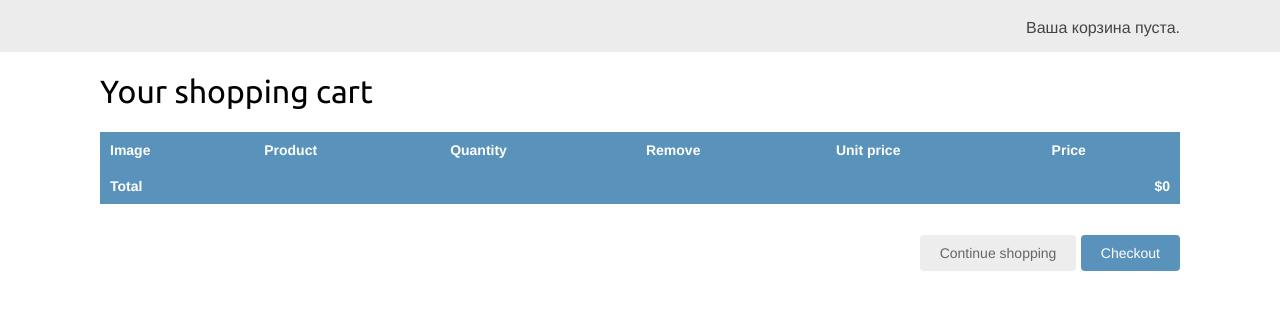
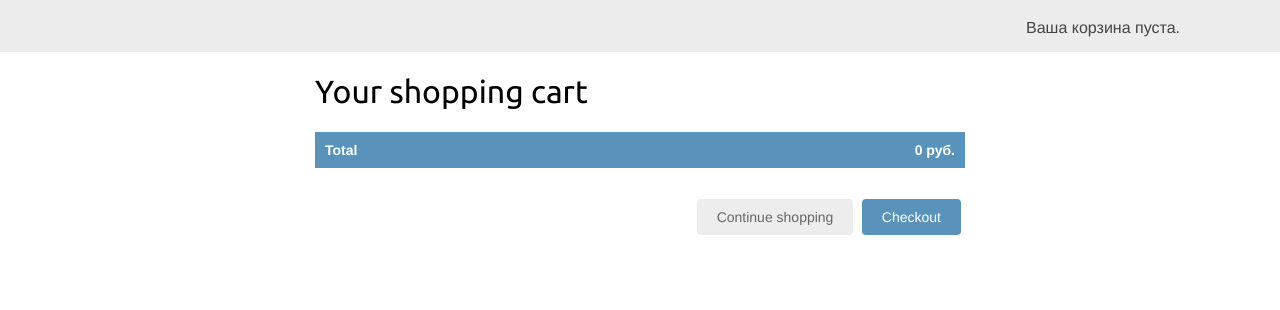
Before and after one commit to mtutarinov/picture_shop, a Django app: template cart/templates/cart/detail.html in a window 1280 px wide. Shown: the part 46-356 px from the top of the page. Run offline with Django 3.2, Linux system fonts and the light colour scheme; the template is opened without the code that fills it, so the values that code supplies are empty; parts of the project's set-up code (start-up, migrations or seed data) failed here and were passed over.

Commit message:
change project

```diff
--- a/cart/cart.py
+++ b/cart/cart.py
@@ -10,14 +10,14 @@ class Cart:
             cart = self.session[settings.CART_SESSION_ID] = {}
         self.cart = cart
 
-    def add(self, painting, quantity=1, override_quantity=False):
+    def add(self, painting):
         painting_id = str(painting.id)
         if painting_id not in self.cart:
-            self.cart[painting_id] = {'quantity': 0, 'price': str(painting.price)}
-        if override_quantity:
-            self.cart[painting_id]['quantity'] = quantity
-        else:
-            self.cart[painting_id]['quantity'] += quantity
+            self.cart[painting_id] = {'price': str(painting.price)}
+        # if override_quantity:
+        #     self.cart[painting_id]['quantity'] = quantity
+        # else:
+        #     self.cart[painting_id]['quantity'] += quantity
 
         self.save()
 
@@ -38,14 +38,16 @@ class Cart:
             cart[str(painting.id)]['painting'] = painting
         for item in cart.values():
             item['price'] = int(item['price'])
-            item['total_price'] = item['price'] * item['quantity']
+            # item['total_price'] = item['price'] * item['quantity']
+            # item['total_price'] += item['price']
             yield item
 
     def __len__(self):
-        return sum(item['quantity'] for item in self.cart.values())
+        # return sum(item['quantity'] for item in self.cart.values())
+        return len(self.cart.values())
 
     def get_total_price(self):
-        return sum(int(item['price']) * item['quantity'] for item in self.cart.values())
+        return sum(int(item['price']) for item in self.cart.values())
 
     def clear(self):
         del self.session[settings.CART_SESSION_ID]
--- a/cart/templates/cart/detail.html
+++ b/cart/templates/cart/detail.html
@@ -4,18 +4,9 @@
 Your shopping cart
 {% endblock %}
 {% block content %}
+<div class="checkout">
 <h1>Your shopping cart</h1>
 <table class="cart">
-    <thead>
-    <tr>
-        <th>Image</th>
-        <th>Product</th>
-        <th>Quantity</th>
-        <th>Remove</th>
-        <th>Unit price</th>
-        <th>Price</th>
-    </tr>
-    </thead>
     <tbody>
     {% for item in cart %}
     {% with painting=item.painting %}
@@ -26,22 +17,20 @@ Your shopping cart
             </a>
         </td>
         <td>{{ painting.name }}</td>
-        <td>{{ item.quantity }}</td>
+        <td class="num">{{ item.price }} руб.</td>
         <td>
             <form action="{% url 'cart:cart_remove' painting.id %}" method="post">
             <input type="submit" value="Remove">
             {% csrf_token %}
             </form>
         </td>
-        <td class="num">${{ item.price }}</td>
-        <td class="num">${{ item.total_price }}</td>
     </tr>
     {% endwith %}
     {% endfor %}
     <tr class="total">
         <td>Total</td>
-        <td colspan="4"></td>
-        <td class="num">${{ cart.get_total_price }}</td>
+        <td colspan="2"></td>
+        <td class="num">{{ cart.get_total_price }} руб.</td>
     </tr>
     </tbody>
 </table>
@@ -51,4 +40,5 @@ Your shopping cart
         Checkout
     </a>
 </p>
+</div>
 {% endblock %}
--- a/order/models.py
+++ b/order/models.py
@@ -36,10 +36,9 @@ class OrderPainting(models.Model):
                                  on_delete=models.CASCADE)
     price = models.DecimalField(max_digits=10,
                                 decimal_places=2)
-    quantity = models.PositiveIntegerField(default=1)
 
     def __str__(self):
         return str(self.id)
 
     def get_cost(self):
-        return self.price * self.quantity
+        return self.price
--- a/order/views.py
+++ b/order/views.py
@@ -12,9 +12,9 @@ def order_create(request):
             order = form.save()
             for item in cart:
                 OrderPainting.objects.create(order=order,
-                                        painting=item['painting'],
-                                        price=item['price'],
-                                        quantity=item['quantity'])
+                                             painting=item['painting'],
+                                             price=item['price'],
+                                             )
 
             cart.clear()
             return render(request,
--- a/shop/static/css/base.css
+++ b/shop/static/css/base.css
@@ -26,6 +26,8 @@ a.button, input[type="submit"] {
     padding:10px 20px;
     font-size:14px;
     border:0;
+    margin-right: 4px;
+
 }
 
 a.button.light {
@@ -219,6 +221,7 @@ ul.errorlist {
 
 .product-detail h2 {
     margin-top:10px;
+    display: inline;
 }
 
 .order-form {
@@ -328,3 +331,11 @@ form div.field {
     color:#666;
     border-radius:4px;
 }
+
+div.tags {
+    margin-top:5px;
+}
+.checkout {
+    width: 650px;
+    margin: auto;
+}
--- a/shop/templates/shop/base.html
+++ b/shop/templates/shop/base.html
@@ -16,7 +16,7 @@
         {% if total_items > 0 %}
         Корзина:
         <a href="{% url 'cart:cart_detail' %}">
-            {{ total_items }} картина{{ total_items|pluralize }},
+            {{ total_items }} картин{{ total_items|pluralize:"a,ы" }},
             ${{ cart.get_total_price }}
         </a>
         {% else %}
--- a/shop/templates/shop/painting/list.html
+++ b/shop/templates/shop/painting/list.html
@@ -24,7 +24,7 @@
     {% for painting in paintings %}
       <div class="item">
         <a href="{{ painting.get_absolute_url }}">
-          <img src="{% if painting.image %}{{ painting.image.url }}{% else %}{% static "img/no_image.png" %}{% endif %}">
+          <img src="{% if painting.image %}{{ painting.image.url }}{% else %}{% static 'img/no_image.png' %}{% endif %}">
         </a>
         <a href="{{ painting.get_absolute_url }}">{{ painting.name }}</a>
         <br>
```
Also changed, not shown: cart/forms.py (+8 -8 lines), cart/views.py (+6 -5 lines), order/templates/orders/order/create.html (+4 -4 lines), shop/models.py (+11 -11 lines), shop/templates/shop/painting/detail.html (+10 -7 lines), shop/views.py (+4 -4 lines), compose.yml (line endings or trailing spaces), order/migrations/0003_remove_orderpainting_quantity.py (added), shop/migrations/0002_alter_tag_slug.py (added), shop/migrations/0003_alter_tag_options_painting_shop_painti_id_7d38a9_idx_and_more.py (added).
